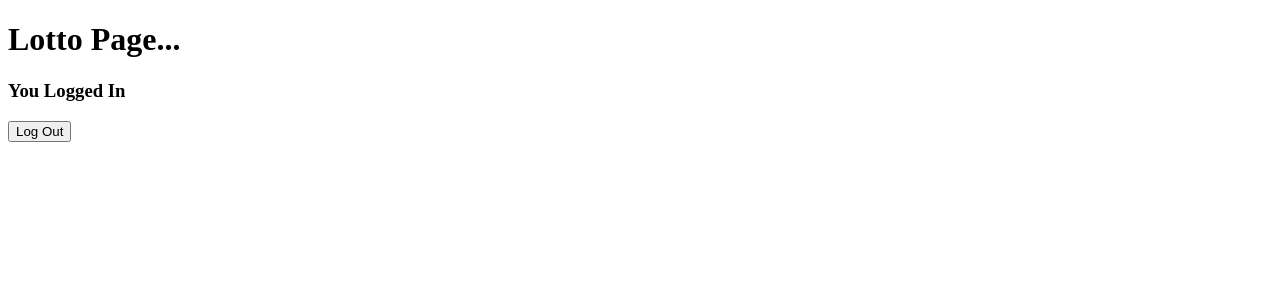
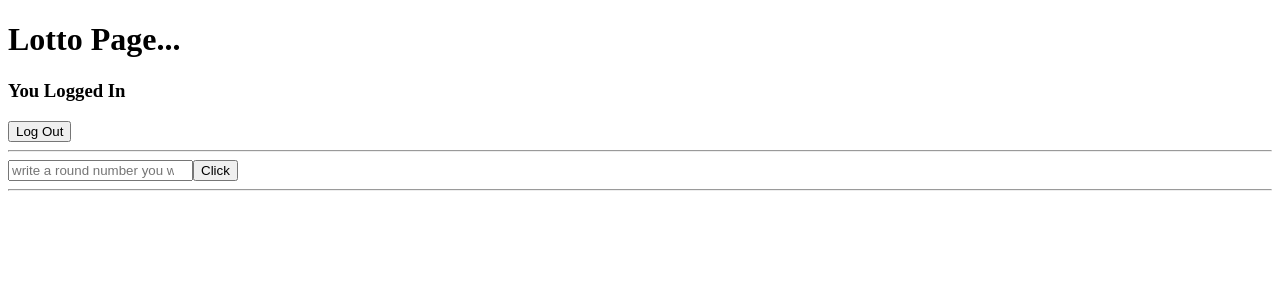
Before and after one commit to ungra/lotto-nextjs14-app, a Next.js app: page /lotto in a window 1280 px wide. Shown: the top 300 px of the page. Built offline with nearby package versions, Linux system fonts and the light colour scheme; no server answers; sample sign-in values are in the browser's storage.

Commit message:
fetch lotto data         todo) fixed CORS Problem

```diff
--- a/app/lotto/page.tsx
+++ b/app/lotto/page.tsx
@@ -4,9 +4,23 @@ import { onAuthStateChanged, signOut, User } from "firebase/auth";
 import { useEffect, useState } from "react";
 import { auth } from "../../firebase";
 import { useRouter } from "next/navigation";
+import GetLotto from "../../components/GetLotto";
 
-export default function Lotto() {
+interface Lotto {
+  drwtNo6: number;
+  drwtNo4: number;
+  drwtNo5: number;
+  bnusNo: number;
+  drwNo: number;
+  drwtNo2: number;
+  drwtNo3: number;
+  drwtNo1: number;
+}
+
+export default function Lotto({ json }: { json: any }) {
   const [user, setUser] = useState<User | null>(null);
+  const [lotto, setLotto] = useState<Lotto | null>(null);
+  const [number, setNumber] = useState("");
   const router = useRouter();
   useEffect(() => {
     onAuthStateChanged(auth, (currentUser) => {
@@ -28,11 +42,33 @@ export default function Lotto() {
       console.log(error);
     }
   };
+  const onChange = (e: React.ChangeEvent<HTMLInputElement>) => {
+    const value = e.target.value;
+    setNumber(value);
+  };
+  const onSubmit = async (e: React.FormEvent<HTMLFormElement>) => {
+    e.preventDefault();
+    const lotto = await GetLotto(number);
+    setLotto(lotto);
+  };
   return (
     <div>
       <h1>Lotto Page...</h1>
       <h3>You Logged In</h3>
       <button onClick={onClick}>Log Out</button>
+      <hr />
+      <form onSubmit={onSubmit}>
+        <input
+          type="number"
+          value={number}
+          required
+          onChange={onChange}
+          placeholder="write a round number you want to know"
+        ></input>
+        <input type="submit" value="Click"></input>
+      </form>
+      <hr />
+      <h3>{lotto ? `${lotto}` : null}</h3>
     </div>
   );
 }
--- /dev/null
+++ b/components/GetLotto.tsx
@@ -0,0 +1,14 @@
+export default async function GetLotto(round: string) {
+  try {
+    const response = await fetch(
+      `https://www.dhlottery.co.kr/common.do?method=getLottoNumber&drwNo=${round}`
+    );
+    const json = await response.json();
+    return json;
+    if (!response.ok) {
+      throw new Error(`Fail to fetch a lotto data for the round: ${round}`);
+    }
+  } catch (error) {
+    console.log(error);
+  }
+}
```
